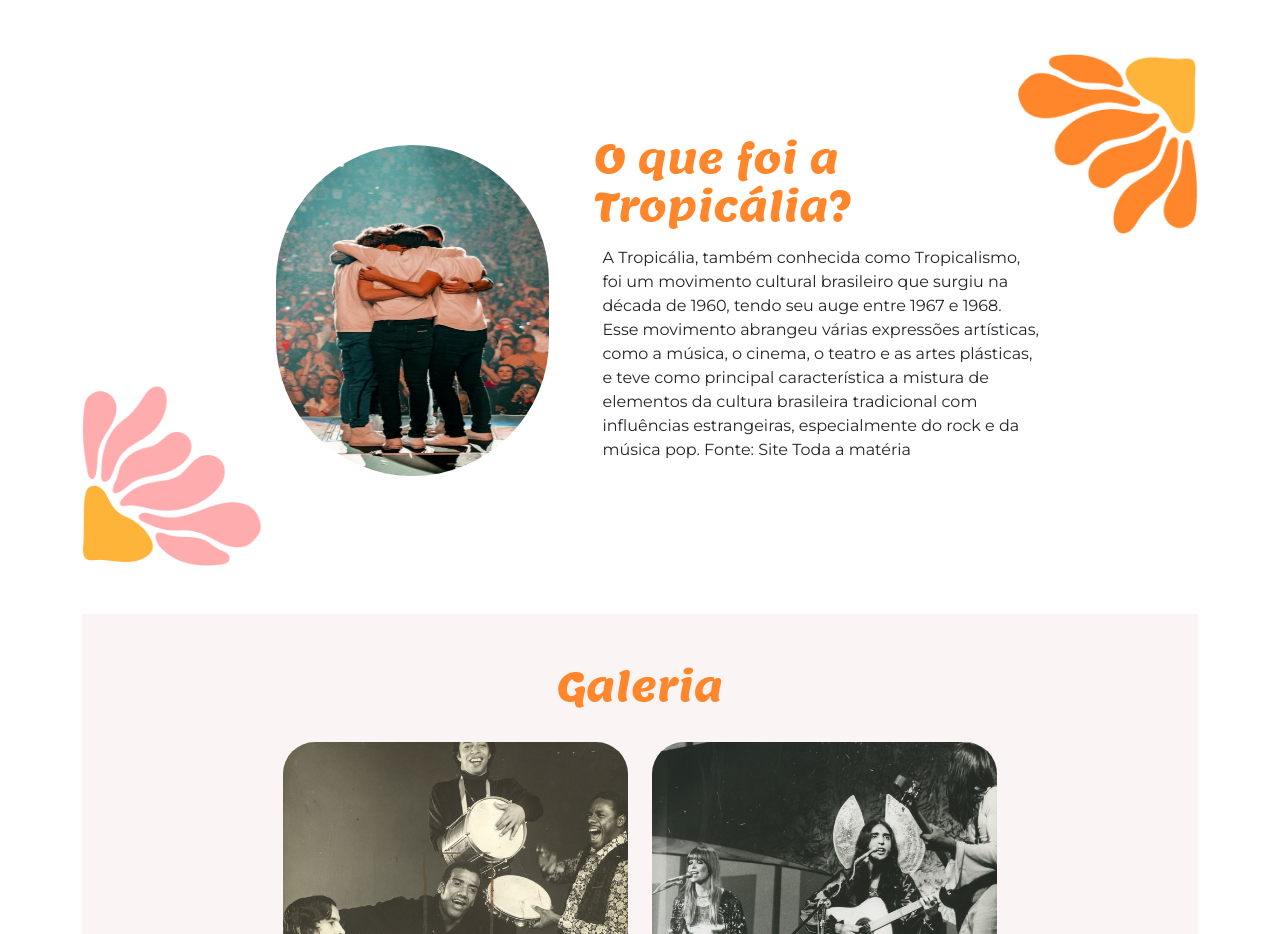
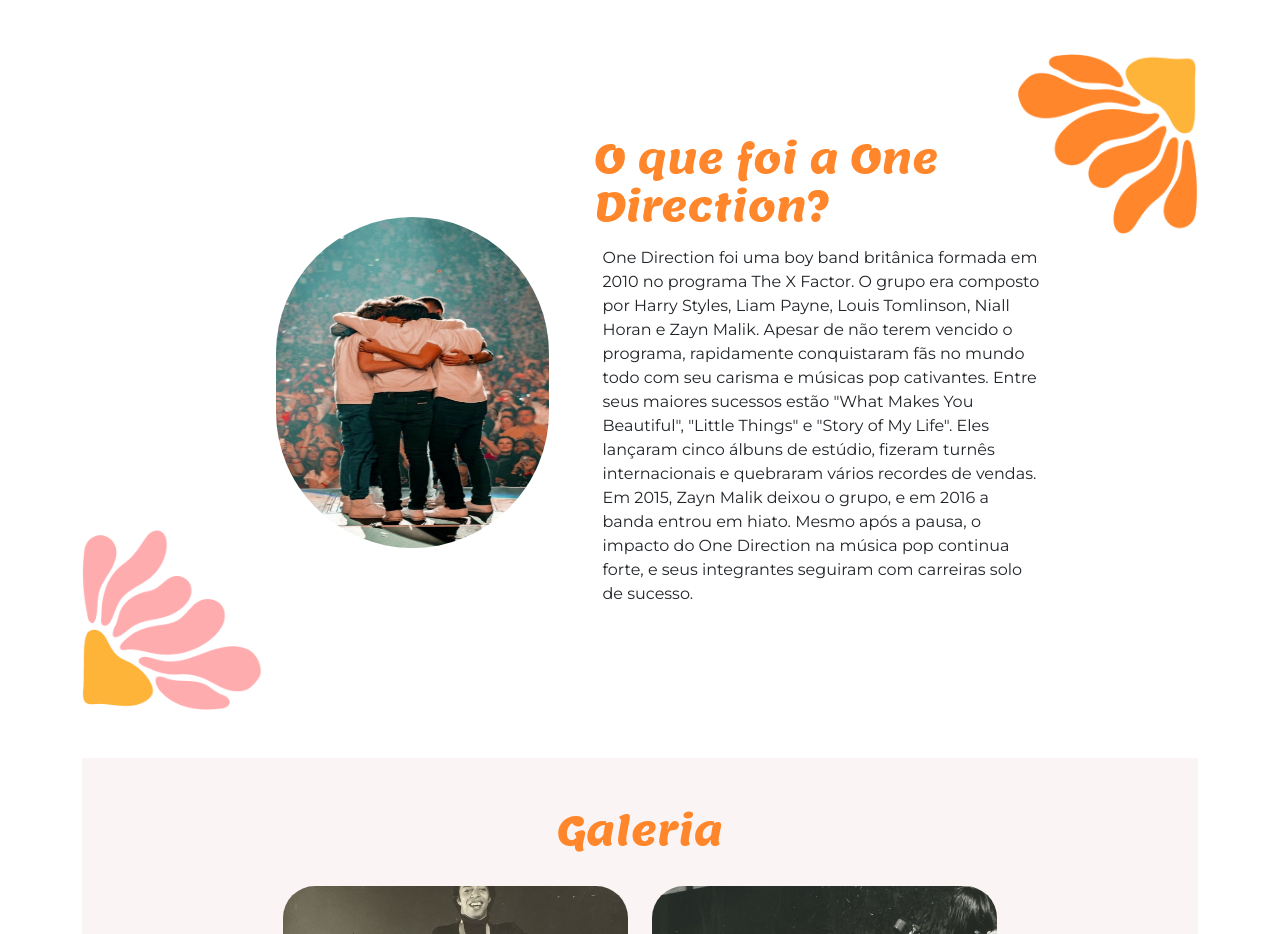
Before and after one commit to larieee/one-direction, a plain HTML site: page index.html in a window 1280 px wide. Shown: the part 1560-2494 px from the top of the page. Drawn offline with nearby package versions, Linux system fonts and the light colour scheme.

Commit message:
o que foi

```diff
--- a/index.html
+++ b/index.html
@@ -57,12 +57,15 @@
                     <img src="img/1d (2).jpg" class="rounded-pill" width="273" height="331" loading="lazy">
                 </div>
                 <div class="col-5">
-                    <h2>O que foi a Tropicália?</h2>
-                    <p class="p-2">A Tropicália, também conhecida como Tropicalismo, foi um movimento cultural
-                        brasileiro que surgiu na década de 1960, tendo seu auge entre 1967 e 1968. Esse movimento
-                        abrangeu várias expressões artísticas, como a música, o cinema, o teatro e as artes plásticas, e
-                        teve como principal característica a mistura de elementos da cultura brasileira tradicional com
-                        influências estrangeiras, especialmente do rock e da música pop. Fonte: Site Toda a matéria</p>
+                    <h2>O que foi a One Direction?</h2>
+                    <p class="p-2">One Direction foi uma boy band britânica formada em 2010 no programa The X Factor.
+                         O grupo era composto por Harry Styles, Liam Payne, Louis Tomlinson, Niall Horan e Zayn Malik.
+                         Apesar de não terem vencido o programa, rapidamente conquistaram fãs no mundo todo com seu
+                         carisma e músicas pop cativantes.
+                         Entre seus maiores sucessos estão "What Makes You Beautiful", "Little Things" e "Story of My Life".
+                         Eles lançaram cinco álbuns de estúdio, fizeram turnês internacionais e quebraram vários recordes de vendas.
+                         Em 2015, Zayn Malik deixou o grupo, e em 2016 a banda entrou em hiato. Mesmo após a pausa, o impacto do
+                         One Direction na música pop continua forte, e seus integrantes seguiram com carreiras solo de sucesso.</p>
                 </div>
             </div>
         </section>
```
